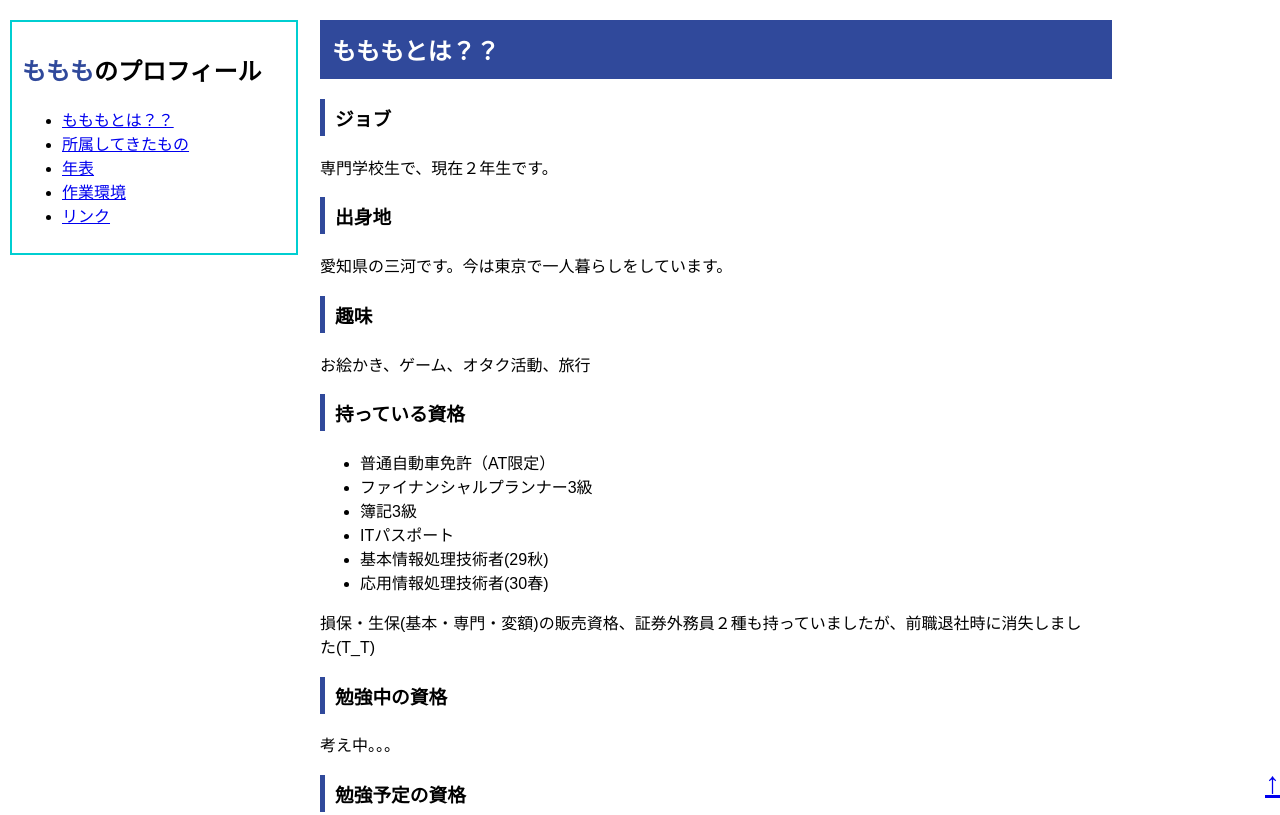
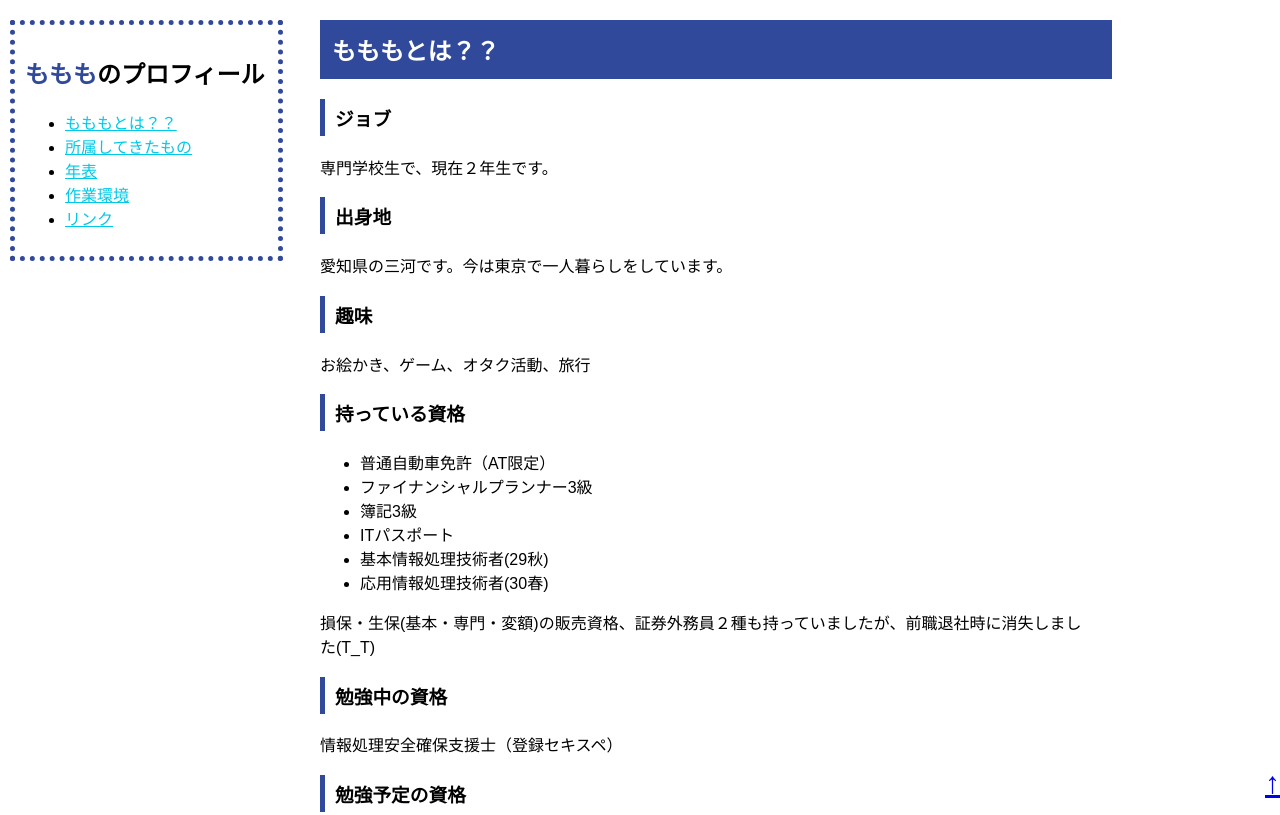
Before and after one commit to momofufumomo/momofufumomo.github.io, a plain HTML site: page index.html in a window 1280 px wide. Shown: the top 815 px of the page. Drawn offline with Linux system fonts and the light colour scheme.

Commit message:
資格欄の更新とメニューデザインの変更をしました。

```diff
--- a/index.html
+++ b/index.html
@@ -40,7 +40,7 @@
         </ul>
         <p>損保・生保(基本・専門・変額)の販売資格、証券外務員２種も持っていましたが、前職退社時に消失しました(T_T)</p>
         <h3>勉強中の資格</h3>
-        <p>考え中。。。</p>
+        <p>情報処理安全確保支援士（登録セキスペ）</p>
         <h3>勉強予定の資格</h3>
         <p>オラクルマスター（ブロンズから）</p>
 
--- a/style.css
+++ b/style.css
@@ -41,9 +41,23 @@ h3{
 
     .title{
         padding:10px;
-        width:100%;
+        width:90%;
         background:#fff;
-        border: 2px #00ced1 solid;
+        border: 5px #30499B dotted;
+    }
+    .title a{
+        color:#00c9e8;
+    }
+    .title a:hover{
+        color:#fff;
+        background:#30499B;
+    }
+
+    .title a:active{
+        background:#00c9e8;
+    }
+    .title a:visited{
+        color:#00c9e8;
     }
 
     .title h1{
@@ -87,7 +101,7 @@ h3{
     .title{
         padding:5%;
         width:auto;
-        background:#00ced1;
+        background:#00c9e8;
         border: 2px #30499B solid;
     }
 
```
